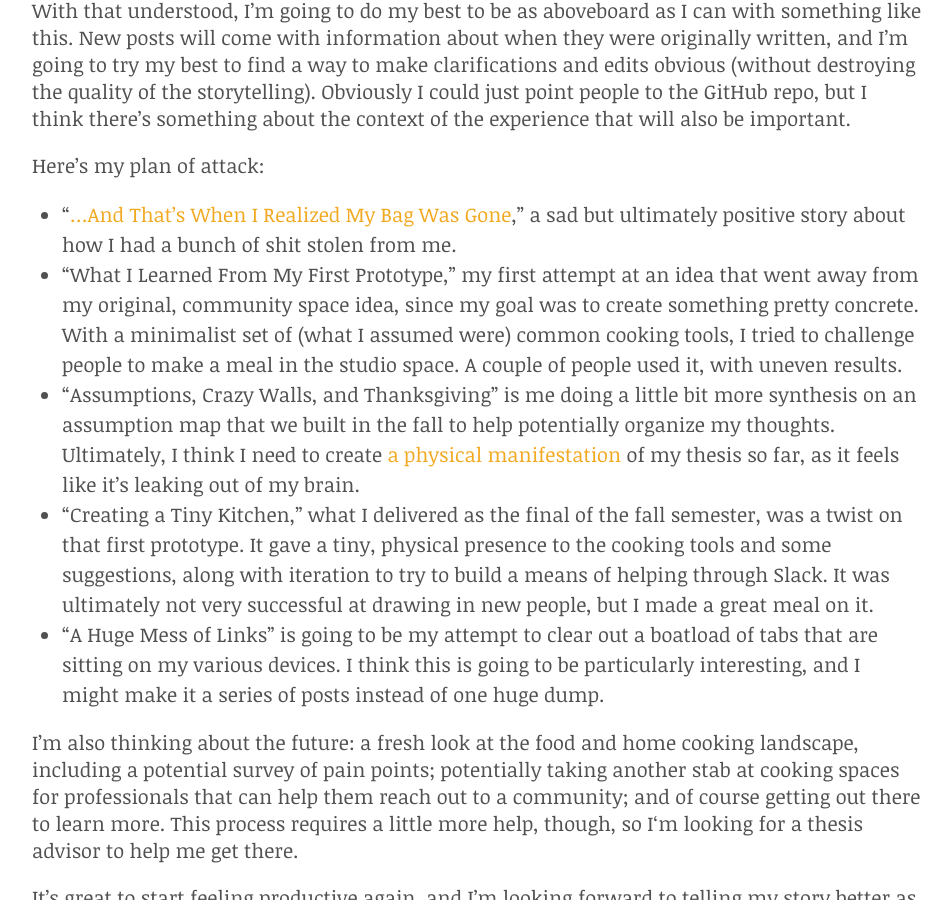
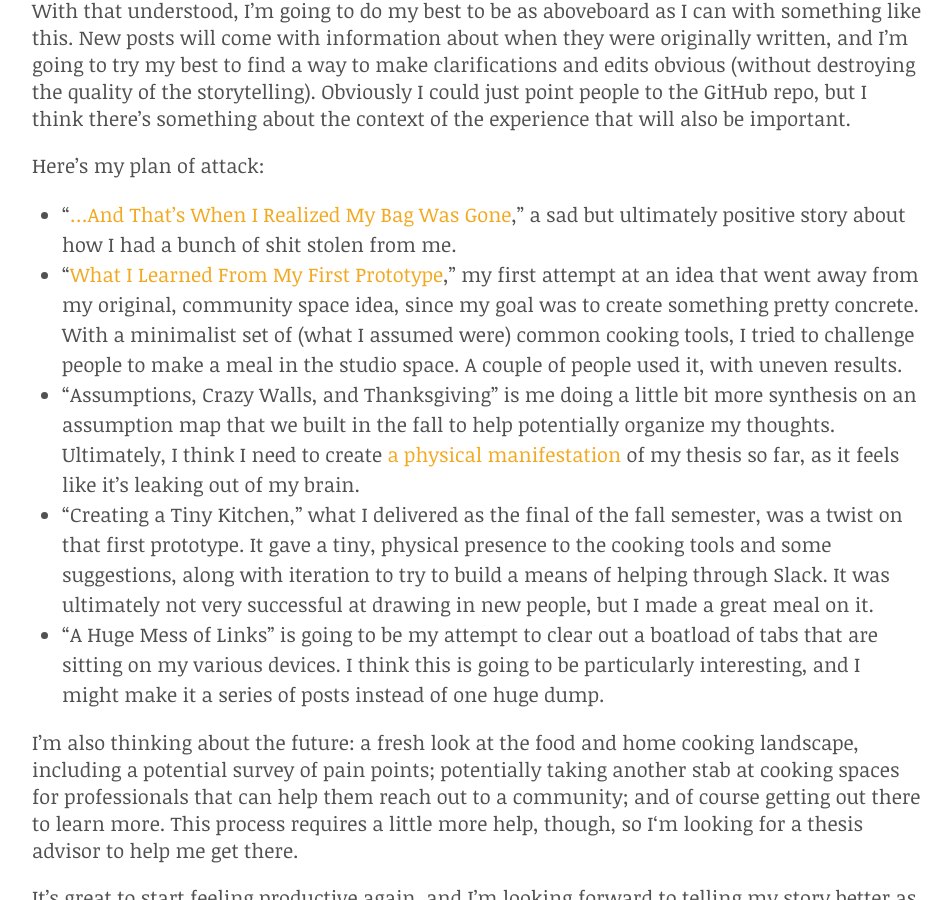
Before and after one commit to nicbarajas/sva-ixd-thesis, a Jekyll site: the page built from _posts/2016-01-14-fall-wrapup.md, in a window 1280 px wide and 900 px high, scrolled down 494 px. Shown: the whole window, without its empty margins (163-1115 px from the left). Built offline with Jekyll 4.4.1, drawn with Linux system fonts in a browser that asks for light colours; part of the change alters nothing that is shown.

```diff
--- a/_posts/2016-01-14-fall-wrapup.md
+++ b/_posts/2016-01-14-fall-wrapup.md
@@ -12,10 +12,12 @@ With that understood, I’m going to do my best to be as aboveboard as I can wit
 Here’s my plan of attack:
 
 - “[…And That’s When I Realized My Bag Was Gone][things-lost-and-found],” a sad but ultimately positive story about how I had a bunch of shit stolen from me.
-- “What I Learned From My First Prototype,” my first attempt at an idea that went away from my original, community space idea, since my goal was to create something pretty concrete. With a minimalist set of (what I assumed were) common cooking tools, I tried to challenge people to make a meal in the studio space. A couple of people used it, with uneven results.
+- “[What I Learned From My First Prototype][prototype-one],” my first attempt at an idea that went away from my original, community space idea, since my goal was to create something pretty concrete. With a minimalist set of (what I assumed were) common cooking tools, I tried to challenge people to make a meal in the studio space. A couple of people used it, with uneven results.
 - “Assumptions, Crazy Walls, and Thanksgiving” is me doing a little bit more synthesis on an assumption map that we built in the fall to help potentially organize my thoughts. Ultimately, I think I need to create [a physical manifestation](http://5by5.tv/b2w/249 "B2W #249: “A John Nash Moment”") of my thesis so far, as it feels like it’s leaking out of my brain.
 - “Creating a Tiny Kitchen,” what I delivered as the final of the fall semester, was a twist on that first prototype. It gave a tiny, physical presence to the cooking tools and some suggestions, along with iteration to try to build a means of helping through Slack. It was ultimately not very successful at drawing in new people, but I made a great meal on it.
 - “A Huge Mess of Links” is going to be my attempt to clear out a boatload of tabs that are sitting on my various devices. I think this is going to be particularly interesting, and I might make it a series of posts instead of one huge dump.
+
+[prototype-one]: http://nicbarajas.github.io/sva-ixd-thesis/2015/11/15/first-prototype-learnings-results/
 
 I’m also thinking about the future: a fresh look at the food and home cooking landscape, including a potential survey of pain points; potentially taking another stab at cooking spaces for professionals that can help them reach out to a community; and of course getting out there to learn more. This process requires a little more help, though, so I‘m looking for a thesis advisor to help me get there.
 
```
